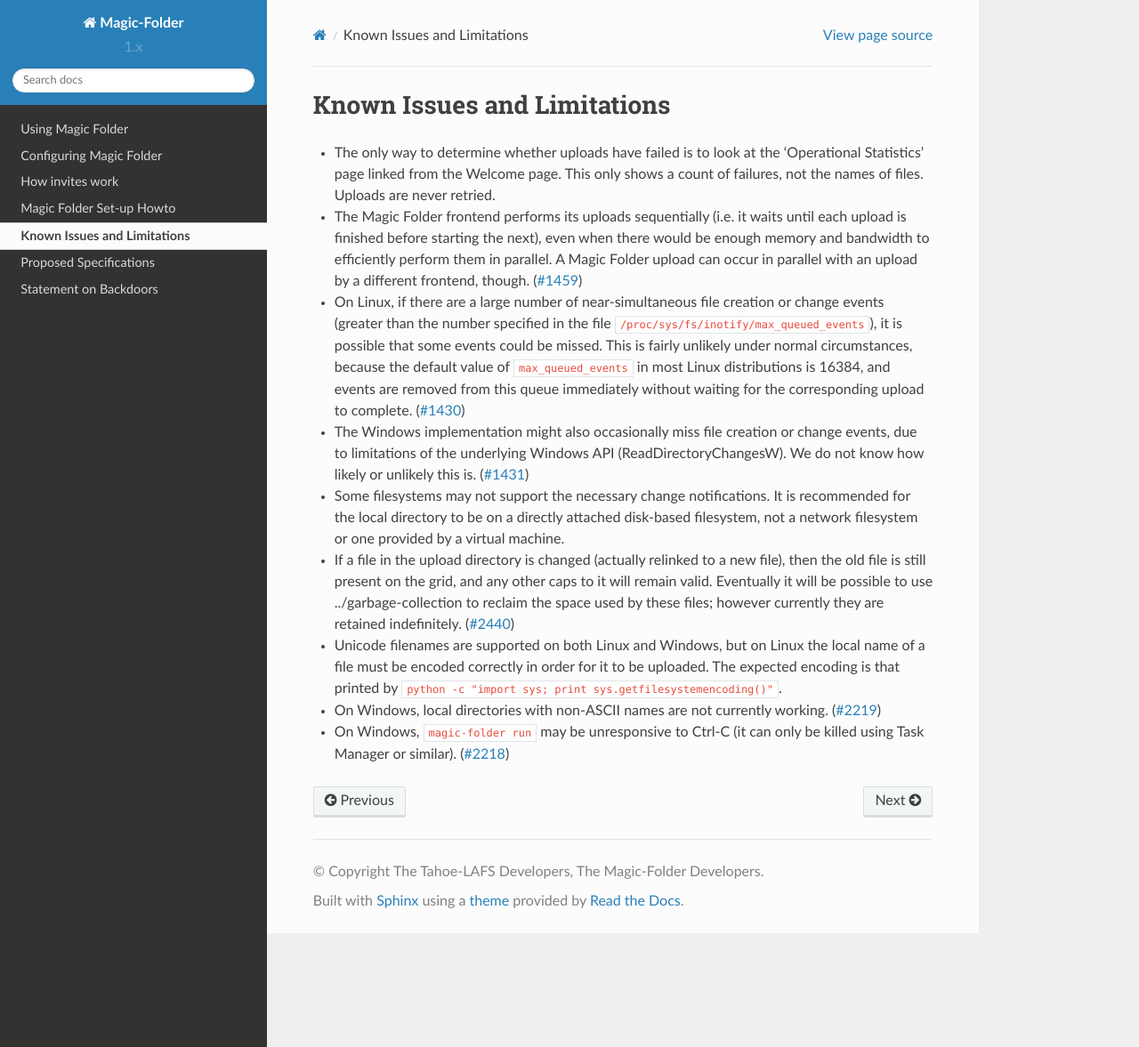
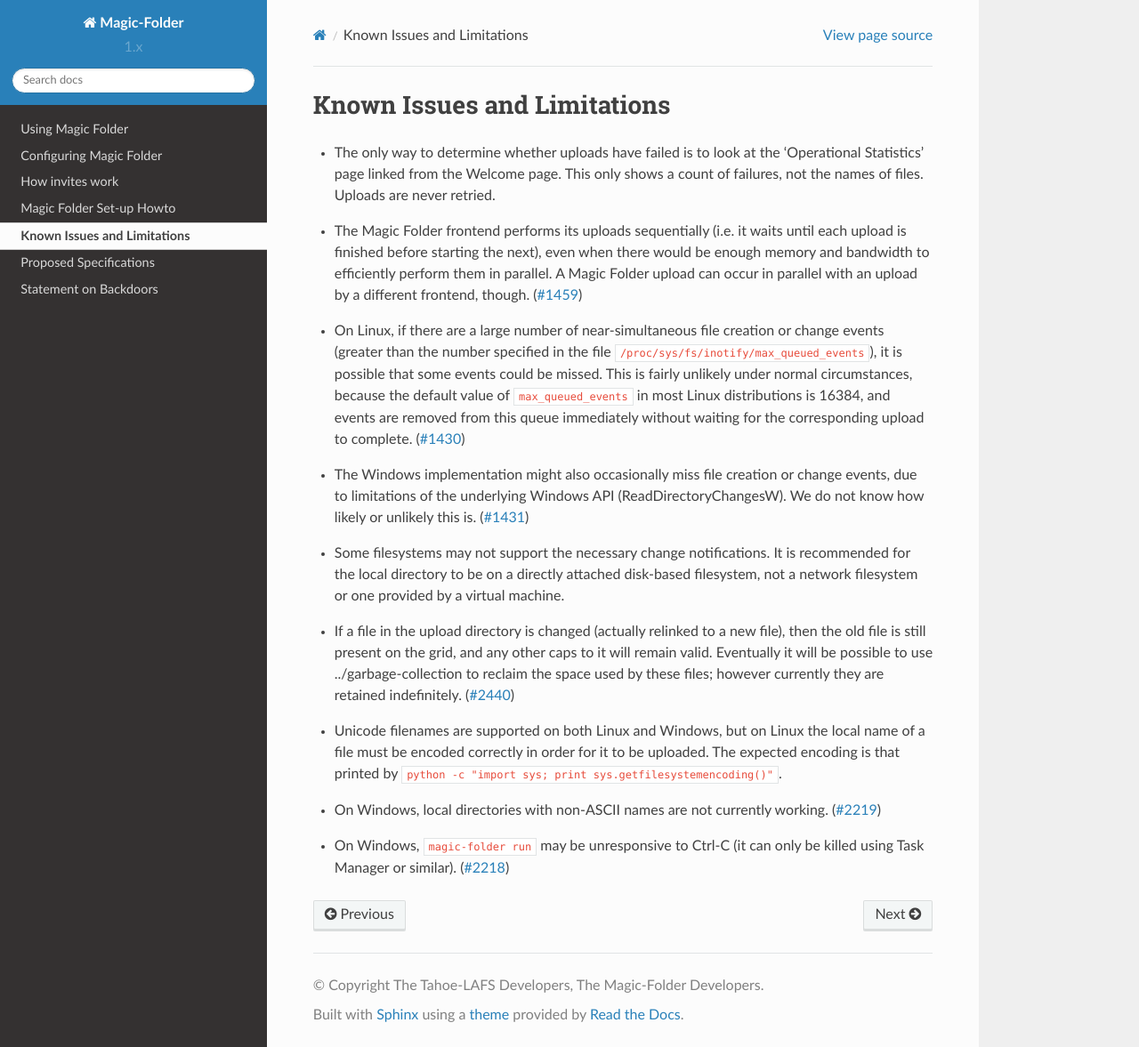
Before and after one commit to tahoe-lafs/magic-folder, a Sphinx documentation site: the page built from docs/limitations.rst, in a window 1280 px wide and 1177 px high. Shown: the whole window at 89% size. Built offline with Sphinx 7.4.7 and the Read the Docs theme 2.0.0, drawn with Linux system fonts in a browser that asks for light colours.

Commit message:
Use custom CSS to better separate items in limitations page

```diff
--- /dev/null
+++ b/docs/_static/custom.css
@@ -0,0 +1,3 @@
+#known-issues-and-limitations li {
+    margin-bottom: 1em;
+}
--- a/docs/conf.py
+++ b/docs/conf.py
@@ -201,6 +201,10 @@
 # Output file base name for HTML help builder.
 htmlhelp_basename = 'magic-folder-doc'
 
+html_css_files = [
+    'custom.css',
+]
+
 # -- Options for LaTeX output ---------------------------------------------
 
 latex_elements = {
```
